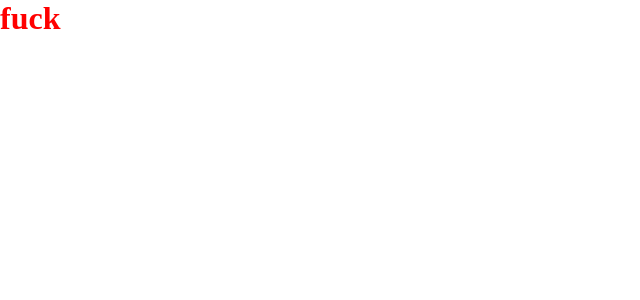
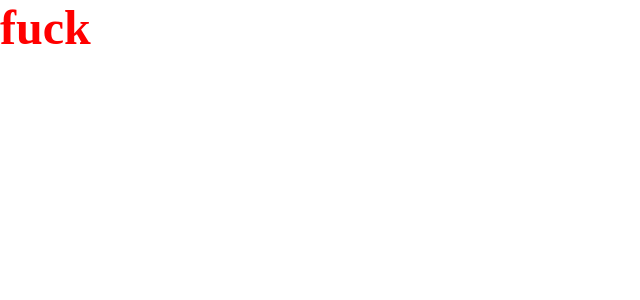
Before and after one commit to mongoliainner/act, a React (Create React App) app: page / in a window 1280 px wide. Shown: the top 300 px of the page, without its empty margins (0-640 px from the left). Built offline with nearby package versions, Linux system fonts and the light colour scheme.

Commit message:
added: Home

```diff
--- a/src/components/05_Pages/Home.jsx
+++ b/src/components/05_Pages/Home.jsx
@@ -3,7 +3,7 @@ import React from "react";
 function Home() {
   return (
     <div className="App">
-      <h1 style={{ color: "red" }}>fuck</h1>
+      <h1 style={{ color: "red", fontSize: "48px" }}>fuck</h1>
     </div>
   );
 }
```
